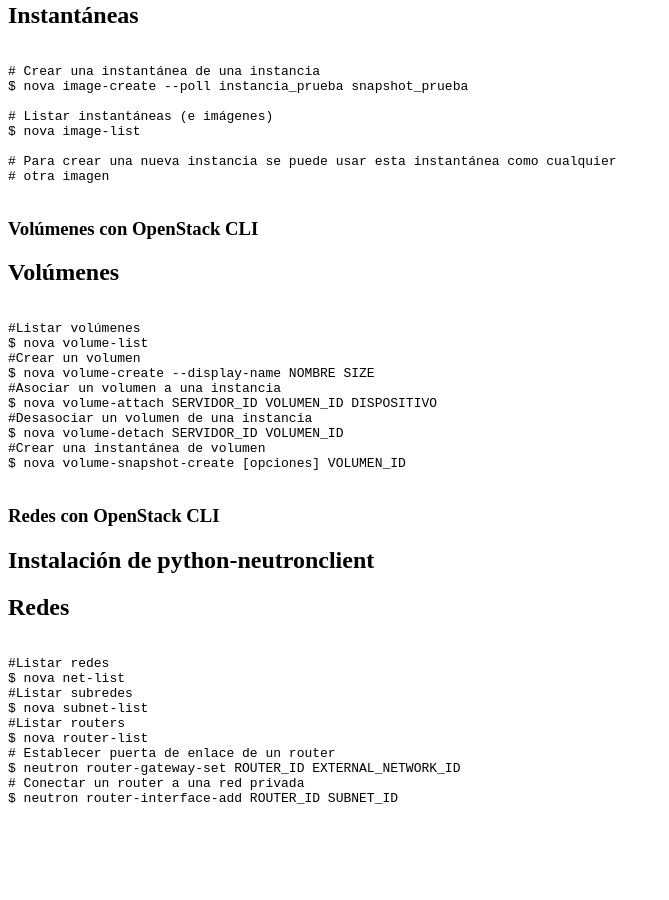
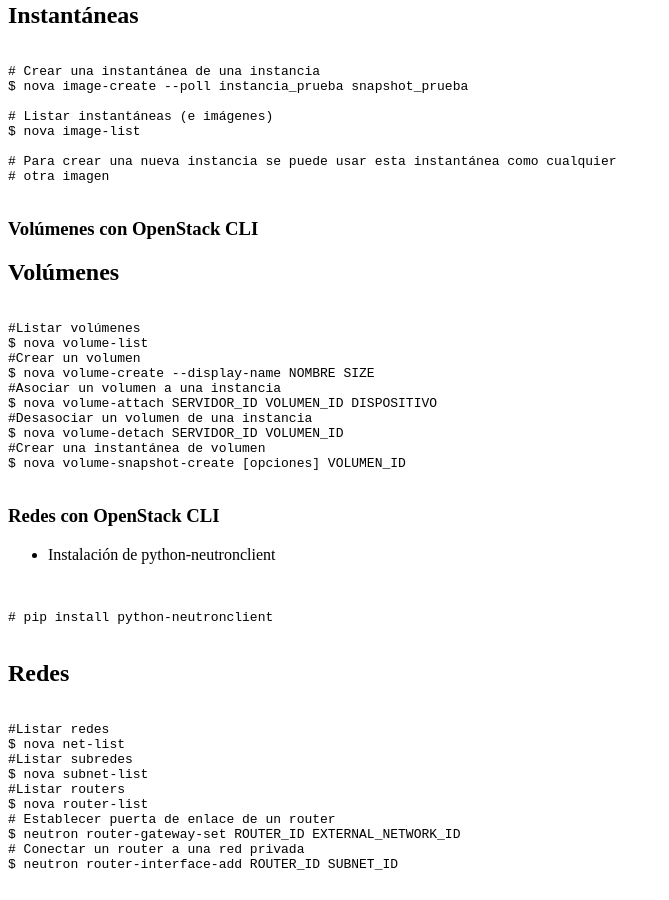
Before and after one commit to iesgn/cloud2, a Jekyll site: the page built from curso/u5/presentacion.html, in a window 1280 px wide and 900 px high, scrolled down 2261 px. Shown: the whole window, without its empty margins (0-669 px from the left). Built offline with Jekyll 4.4.1, drawn with Linux system fonts in a browser that asks for light colours; before the commit the page ends 3095 px from its top, so only the background shows below that.

Commit message:
Presentación u5

```diff
--- a/curso/u5/presentacion.html
+++ b/curso/u5/presentacion.html
@@ -193,9 +193,13 @@ $ nova volume-snapshot-create [opciones] VOLUMEN_ID
 <section>
   <section>
     <h3>Redes con OpenStack CLI</h3>
-  </section>
-  <section>
-    <h2>Instalación de python-neutronclient</h2>
+    <ul>
+    <li>Instalación de python-neutronclient</li>
+    </ul>
+    <pre><code>
+
+# pip install python-neutronclient
+  </code></pre>
   </section>
   <section>
     <h2>Redes</h2>
```
